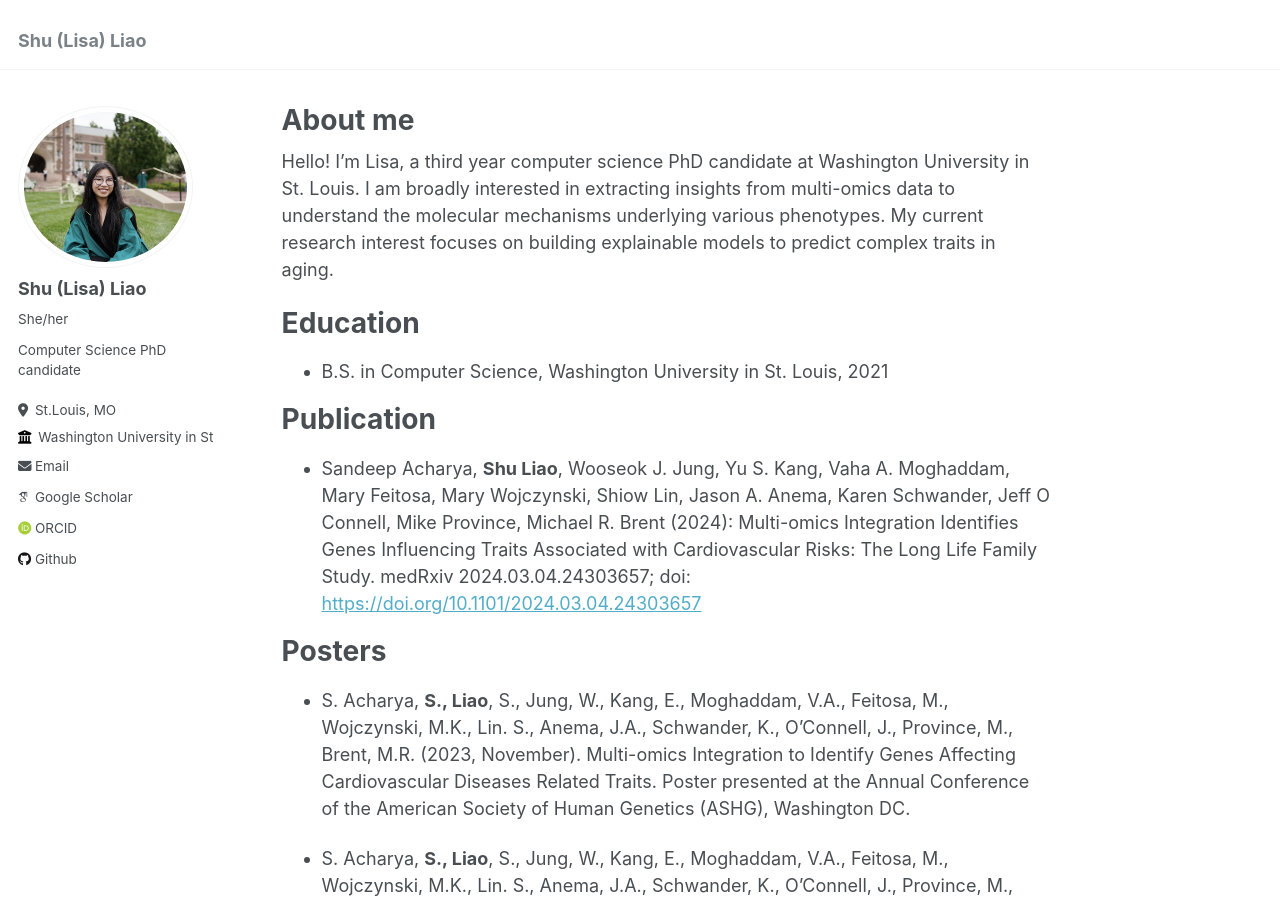
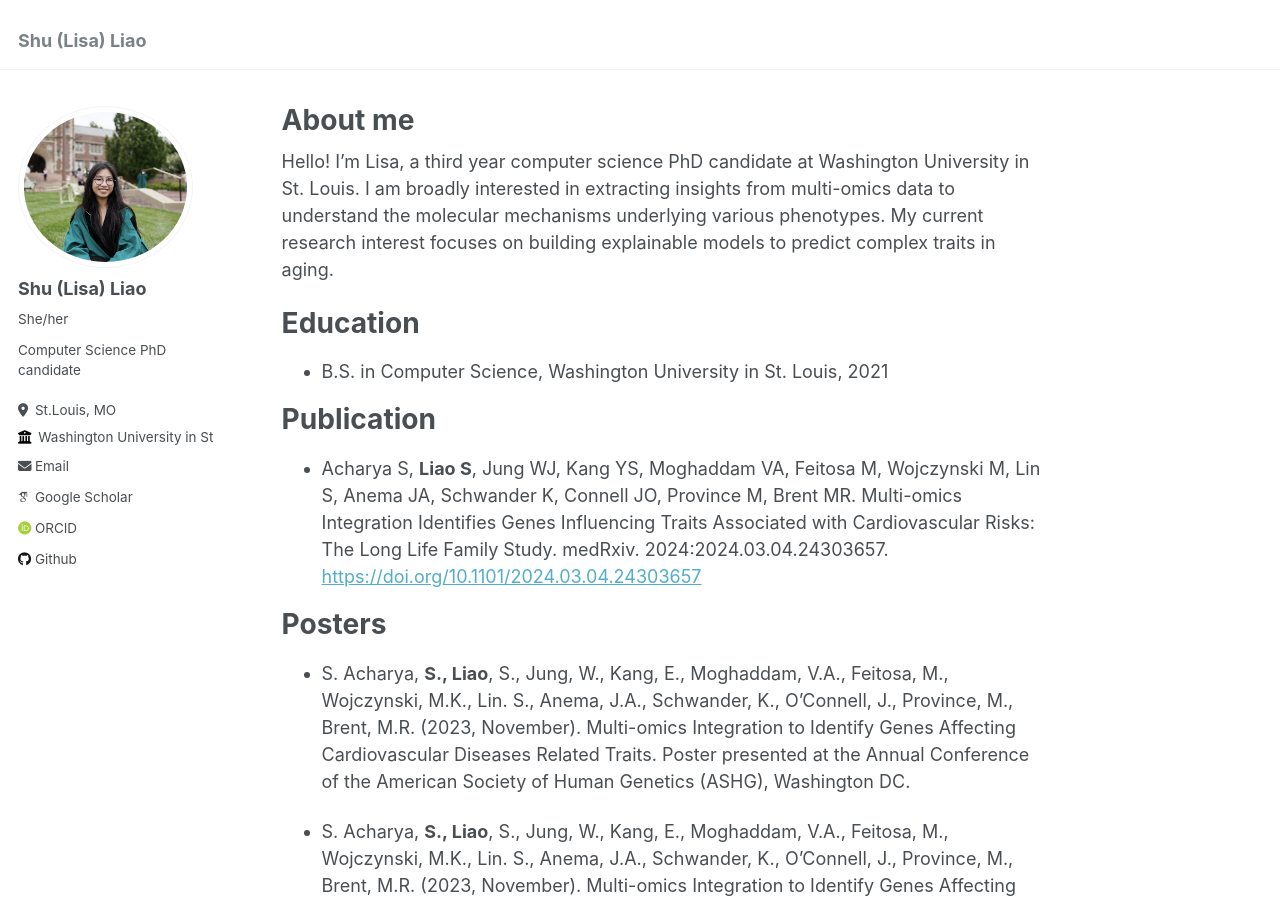
Before and after one commit to lislia423/lislia423.github.io, a Jekyll site: the page built from _pages/about.md, in a window 1280 px wide and 900 px high. Built offline with Jekyll 4.4.1, drawn with Linux system fonts in a browser that asks for light colours; some web fonts are replaced.

Commit message:
change home

```diff
--- a/_pages/about.md
+++ b/_pages/about.md
@@ -15,7 +15,7 @@ Education
 
 Publication
 ======
-* Sandeep Acharya, **Shu Liao**, Wooseok J. Jung, Yu S. Kang, Vaha A. Moghaddam, Mary Feitosa, Mary Wojczynski, Shiow Lin, Jason A. Anema, Karen Schwander, Jeff O Connell, Mike Province, Michael R. Brent (2024): Multi-omics Integration Identifies Genes Influencing Traits Associated with Cardiovascular Risks: The Long Life Family Study. medRxiv 2024.03.04.24303657; doi: [https://doi.org/10.1101/2024.03.04.24303657](https://doi.org/10.1101/2024.03.04.24303657)
+* Acharya S, **Liao S**, Jung WJ, Kang YS, Moghaddam VA, Feitosa M, Wojczynski M, Lin S, Anema JA, Schwander K, Connell JO, Province M, Brent MR. Multi-omics Integration Identifies Genes Influencing Traits Associated with Cardiovascular Risks: The Long Life Family Study. medRxiv. 2024:2024.03.04.24303657. [https://doi.org/10.1101/2024.03.04.24303657](doi.org/10.1101/2024.03.04.24303657)
 
 Posters
 ======
```
